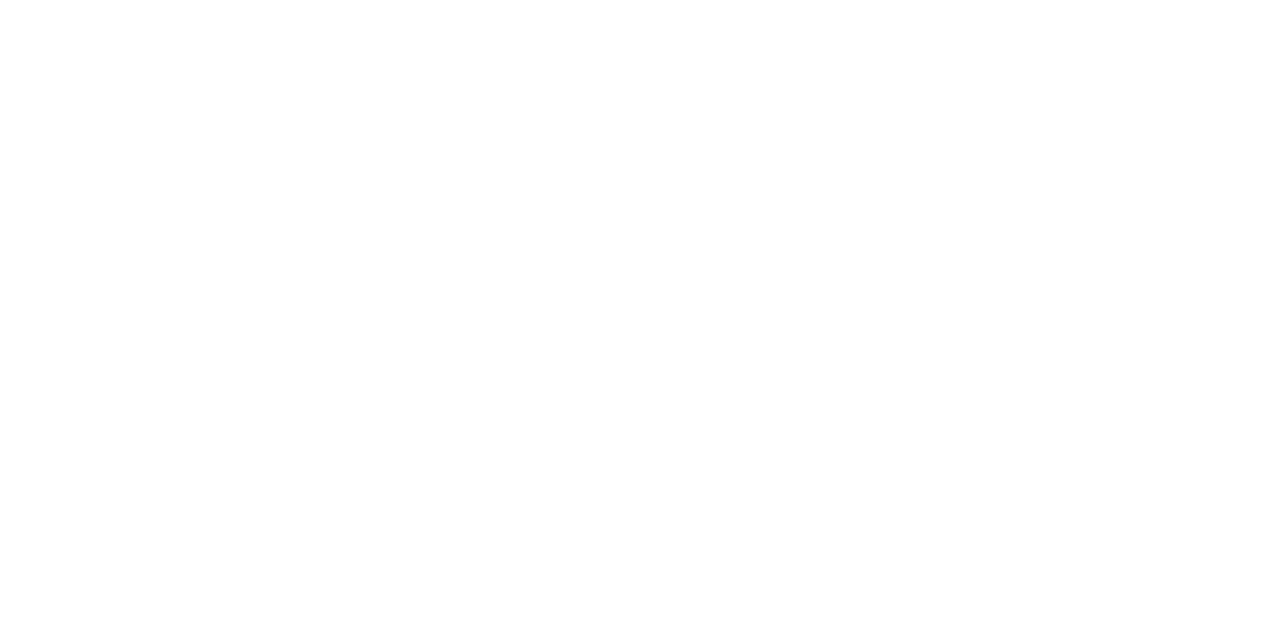
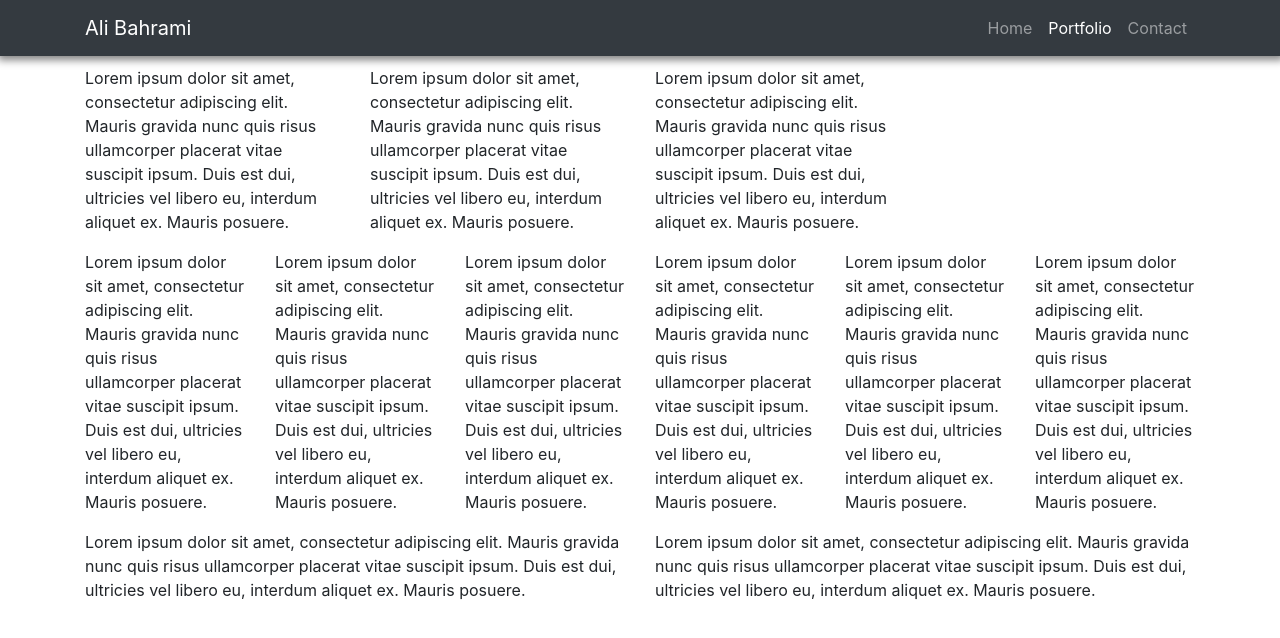
Before and after one commit to alibahrami633/1-homework, a plain HTML site: page portfolio.html in a window 1280 px wide. Drawn offline with nearby package versions, Linux system fonts and the light colour scheme.

Commit message:
a few more css fixes plus contact page form

```diff
--- a/assets/style.css
+++ b/assets/style.css
@@ -0,0 +1,13 @@
+.box-shadow-style {
+    background-color: #3f3f3f;
+    color: white;
+    box-shadow: 1px 1px 8px 3px grey;
+}
+
+.page-header h2 {
+    border-bottom: 2px solid grey;
+}
+
+main {
+    margin-top: 10px;
+}
--- a/contact.html
+++ b/contact.html
@@ -0,0 +1,77 @@
+<!DOCTYPE html>
+<html lang="en-us">
+    <head>
+        <title>Ali Bahrami Home Page</title>
+
+        <meta charset="UTF-8">
+        <meta name="viewport" content="width=device-width, initial-scale=1.0">
+
+        <link rel="stylesheet" href="https://stackpath.bootstrapcdn.com/bootstrap/4.3.1/css/bootstrap.min.css" integrity="sha384-ggOyR0iXCbMQv3Xipma34MD+dH/1fQ784/j6cY/iJTQUOhcWr7x9JvoRxT2MZw1T" crossorigin="anonymous">
+        <link rel="stylesheet" href="assets/style.css">
+        <script src="https://stackpath.bootstrapcdn.com/bootstrap/4.3.1/js/bootstrap.min.js" integrity="sha384-JjSmVgyd0p3pXB1rRibZUAYoIIy6OrQ6VrjIEaFf/nJGzIxFDsf4x0xIM+B07jRM" crossorigin="anonymous"></script>
+
+    </head>
+    <body>
+        <nav class="navbar navbar-expand-md navbar-dark bg-dark sticky-top box-shadow-style">
+            <div class="container">
+                <div class="navbar-header">
+                    <a href="#" class="navbar-brand">Ali Bahrami</a>
+                </div>
+                <div>
+                    <ul class="nav navbar-nav">
+                        <li class="nav-item">
+                            <a class="nav-link" href="index.html">Home</a>
+                        </li>
+                        <li class="nav-item">
+                            <a class="nav-link" href="portfolio.html">Portfolio</a>
+                        </li>
+                        <li class="nav-item">
+                            <a class="nav-link active" href="contact.html">Contact</a>
+                        </li>
+                    </ul>
+                </div>
+            </div>
+        </nav>
+        <main>
+            <div class="container">
+                <div class="row">
+                    <div class="page-header col-xs-12 col-sm-4">
+                        <h2>Contact</h2>
+                    </div>
+                </div>
+                <div class="row">
+                    <div class="col-xs-12 col-sm-4">
+
+                    </div>
+                    <div class="col-xs-12 col-sm-8">
+                        <form class="form-horizontal">
+                            <div class="form-group">
+                              <label for="contactName" class="col-sm-2 control-label">Name</label>
+                              <div class="col-sm-10">
+                                <input type="text" class="form-control" id="contactName" placeholder="Enter Name">
+                              </div>
+                            </div>
+                            <div class="form-group">
+                                <label for="contactEmail" class="col-sm-2 control-label">Email</label>
+                                <div class="col-sm-10">
+                                    <input type="email" class="form-control" id="contactEmail" placeholder="Enter Email">
+                                </div>
+                            </div>
+                            <div class="form-group">
+                                <label for="contactMessage" class="col-sm-2 control-label">Email</label>
+                                <div class="col-sm-10">
+                                    <textarea class="form-control" id="contactMessage"></textarea>
+                                </div>
+                            </div>
+                            <div class="form-group">
+                              <div class="col-sm-offset-2 col-sm-10">
+                                <button type="submit" class="btn btn-default">Send</button>
+                              </div>
+                            </div>
+                          </form>
+                    </div>
+                </div>
+            </div>
+        </main>
+    </body>
+</html>
--- a/portfolio.html
+++ b/portfolio.html
@@ -0,0 +1,118 @@
+<!DOCTYPE html>
+<html lang="en-us">
+    <head>
+        <title>Ali Bahrami Home Page</title>
+
+        <meta charset="UTF-8">
+        <meta name="viewport" content="width=device-width, initial-scale=1.0">
+
+        <link rel="stylesheet" href="https://stackpath.bootstrapcdn.com/bootstrap/4.3.1/css/bootstrap.min.css" integrity="sha384-ggOyR0iXCbMQv3Xipma34MD+dH/1fQ784/j6cY/iJTQUOhcWr7x9JvoRxT2MZw1T" crossorigin="anonymous">
+        <link rel="stylesheet" href="assets/style.css">
+        <script src="https://stackpath.bootstrapcdn.com/bootstrap/4.3.1/js/bootstrap.min.js" integrity="sha384-JjSmVgyd0p3pXB1rRibZUAYoIIy6OrQ6VrjIEaFf/nJGzIxFDsf4x0xIM+B07jRM" crossorigin="anonymous"></script>
+
+    </head>
+    <body>
+        <nav class="navbar navbar-expand-md navbar-dark bg-dark sticky-top box-shadow-style">
+            <div class="container">
+                <div class="navbar-header">
+                    <a href="#" class="navbar-brand">Ali Bahrami</a>
+                </div>
+                <div>
+                    <ul class="nav navbar-nav">
+                        <li class="nav-item">
+                            <a class="nav-link" href="index.html">Home</a>
+                        </li>
+                        <li class="nav-item">
+                            <a class="nav-link active" href="portfolio.html">Portfolio</a>
+                        </li>
+                        <li class="nav-item">
+                            <a class="nav-link" href="contact.html">Contact</a>
+                        </li>
+                    </ul>
+                </div>
+            </div>
+        </nav>
+        <main>
+            <div class="container">
+                <div class="row">
+                    <div class="col-md-6">
+                        <div class="row">
+                            <div class="col-md-6">
+                                <p>
+                                    Lorem ipsum dolor sit amet, consectetur adipiscing elit. Mauris gravida nunc quis risus ullamcorper placerat vitae suscipit ipsum. Duis est dui, ultricies vel libero eu, interdum aliquet ex. Mauris posuere.
+                                </p>
+                            </div>
+                            <div class="col-md-6">
+                                <p>
+                                    Lorem ipsum dolor sit amet, consectetur adipiscing elit. Mauris gravida nunc quis risus ullamcorper placerat vitae suscipit ipsum. Duis est dui, ultricies vel libero eu, interdum aliquet ex. Mauris posuere.
+                                </p>
+                            </div>
+                        </div>
+                        <div class="row">
+                            <div class="col-md-4">
+                                <p>
+                                    Lorem ipsum dolor sit amet, consectetur adipiscing elit. Mauris gravida nunc quis risus ullamcorper placerat vitae suscipit ipsum. Duis est dui, ultricies vel libero eu, interdum aliquet ex. Mauris posuere.
+                                </p>
+                            </div>
+                            <div class="col-md-4">
+                                <p>
+                                    Lorem ipsum dolor sit amet, consectetur adipiscing elit. Mauris gravida nunc quis risus ullamcorper placerat vitae suscipit ipsum. Duis est dui, ultricies vel libero eu, interdum aliquet ex. Mauris posuere.
+                                </p>
+                            </div>
+                            <div class="col-md-4">
+                                <p>
+                                    Lorem ipsum dolor sit amet, consectetur adipiscing elit. Mauris gravida nunc quis risus ullamcorper placerat vitae suscipit ipsum. Duis est dui, ultricies vel libero eu, interdum aliquet ex. Mauris posuere.
+                                </p>
+                            </div>
+                        </div>
+                        <div class="row">
+                            <div class="col-md-12">
+                                <p>
+                                    Lorem ipsum dolor sit amet, consectetur adipiscing elit. Mauris gravida nunc quis risus ullamcorper placerat vitae suscipit ipsum. Duis est dui, ultricies vel libero eu, interdum aliquet ex. Mauris posuere.
+                                </p>
+                            </div>
+                        </div>
+                    </div>
+                    <div class="col-md-6">
+                        <div class="row">
+                            <div class="col-md-6">
+                                <p>
+                                    Lorem ipsum dolor sit amet, consectetur adipiscing elit. Mauris gravida nunc quis risus ullamcorper placerat vitae suscipit ipsum. Duis est dui, ultricies vel libero eu, interdum aliquet ex. Mauris posuere.
+                                </p>
+                            </div>
+                            <div class="col-md-6">
+                                <p>
+
+                                </p>
+                            </div>
+                        </div>
+                        <div class="row">
+                            <div class="col-md-4">
+                                <p>
+                                    Lorem ipsum dolor sit amet, consectetur adipiscing elit. Mauris gravida nunc quis risus ullamcorper placerat vitae suscipit ipsum. Duis est dui, ultricies vel libero eu, interdum aliquet ex. Mauris posuere.
+                                </p>
+                            </div>
+                            <div class="col-md-4">
+                                <p>
+                                    Lorem ipsum dolor sit amet, consectetur adipiscing elit. Mauris gravida nunc quis risus ullamcorper placerat vitae suscipit ipsum. Duis est dui, ultricies vel libero eu, interdum aliquet ex. Mauris posuere.
+                                </p>
+                            </div>
+                            <div class="col-md-4">
+                                <p>
+                                    Lorem ipsum dolor sit amet, consectetur adipiscing elit. Mauris gravida nunc quis risus ullamcorper placerat vitae suscipit ipsum. Duis est dui, ultricies vel libero eu, interdum aliquet ex. Mauris posuere.
+                                </p>
+                            </div>
+                        </div>
+                        <div class="row">
+                            <div class="col-md-12">
+                                <p>
+                                    Lorem ipsum dolor sit amet, consectetur adipiscing elit. Mauris gravida nunc quis risus ullamcorper placerat vitae suscipit ipsum. Duis est dui, ultricies vel libero eu, interdum aliquet ex. Mauris posuere.
+                                </p>
+                            </div>
+                        </div>
+                    </div>
+                </div>
+            </div>
+        </main>
+    </body>
+</html>
```
Also changed, not shown: index.html (+1 -1 lines).
